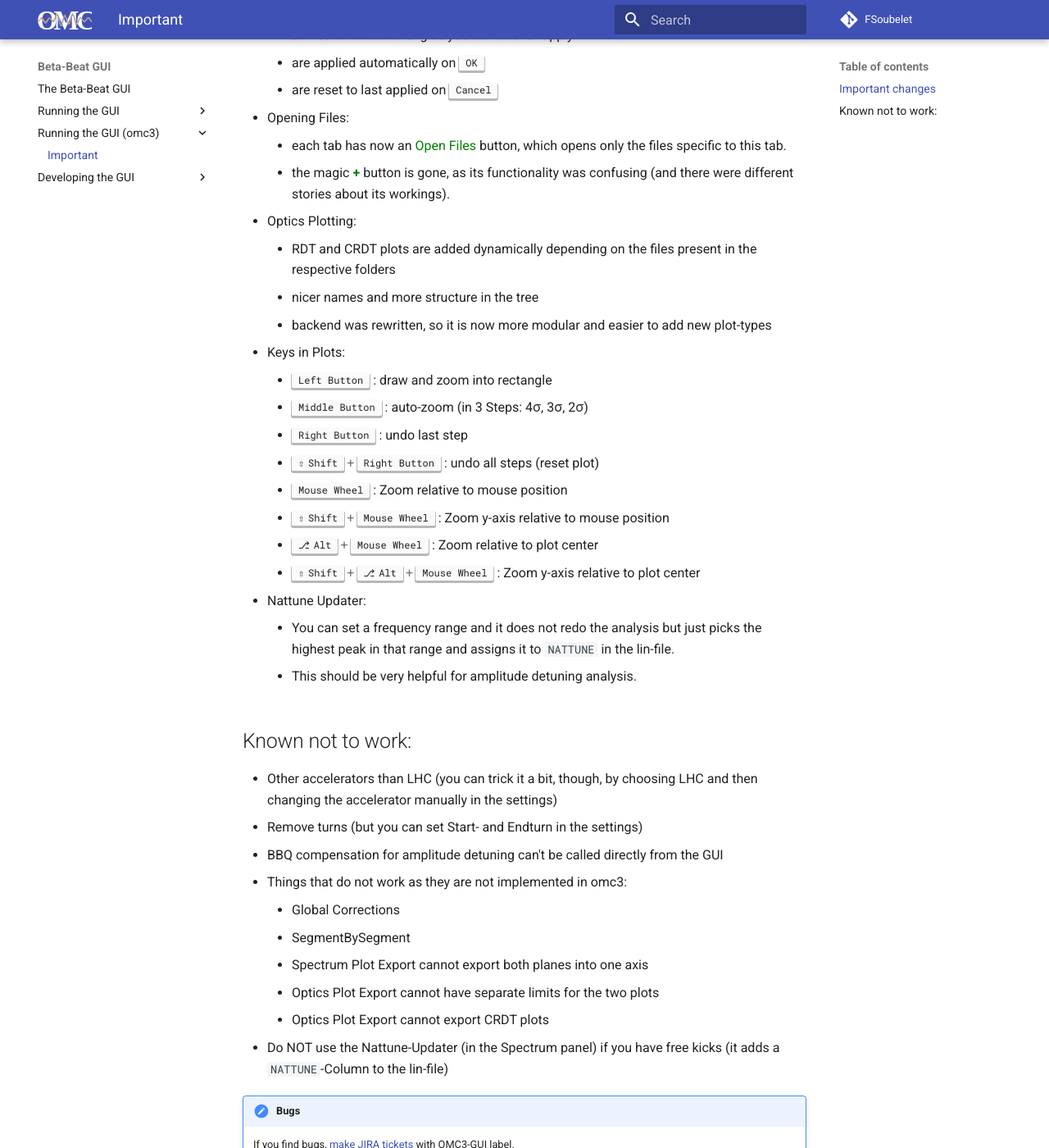
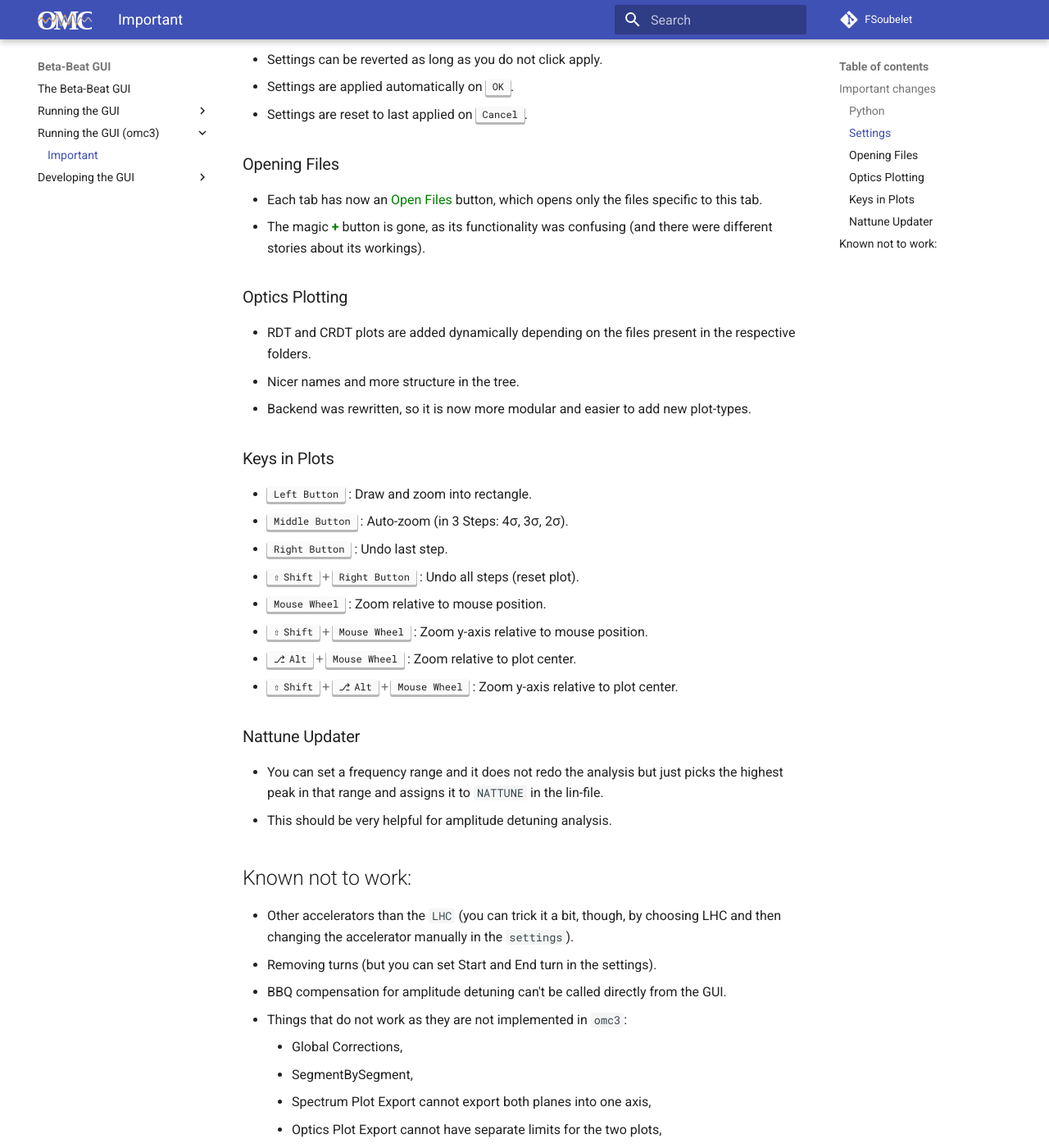
Before and after one commit to pylhc/pylhc.github.io, an MkDocs documentation site: the page built from docs/guis/betabeat/omc3.md, in a window 1280 px wide and 1400 px high, scrolled down 850 px. Shown: the whole window at 82% size. Built offline with MkDocs 1.6.1 and Material for MkDocs 9.7.7, drawn with Linux system fonts in a browser that asks for light colours; some of the changed text lies outside the part shown.

Commit message:
consistency and formatting

````diff
--- a/docs/guis/betabeat/omc3.md
+++ b/docs/guis/betabeat/omc3.md
@@ -1,73 +1,79 @@
 # Beta-Beat Gui for OMC3
 
-For now, this is still in beta and has a lot of not-yet-implemented
-functionality. On the up-side, it also has some new functionality
-and improved functionality over the Beta-Beat-Source (`master`) branch.
+!!! info ""
+    This page is meant for people, who know the old Gui and want to use the `omc3` functionality in the GUI now!
 
-The basic optics analysis and plotting works, though!
-
-This page is meant for people, who know the old Gui and want to use
-the omc3 functionality now!
+For now, this is still in beta and has a lot of not-yet-implemented functionality.
+On the up-side, it also has some new-and-improved functionality over the Beta-Beat-Source (`master`) branch.
+The basic optics analysis and plotting work!
 
 ## Important changes
 
-- Python:
-    - in the Beam-Selection Window you need to give it a python-binary (e.g. `venv/bin/python`).
-    Best would be if you have a local virtual environment. This **needs to have omc3 installed as a package**
-    (see [omc3 on github][omc3_github_gettingstarted]).
-    ```
-    pip install git+https://github.com/pylhc/omc3.git
-    ```
-    - this is because python calls are now made by module, <br>
-      i.e. `python -m omc3.module arg1 arg2 ...`
+### Python
 
-- Settings:
-    - are now all in one place (the settings-button on top)
-    - entries in the settings that are lists (e.g. 'Turns' which will be `STARTTURN ENDTURN`) are given as **space-separated** values, NOT comma separated.
-    - can be reverted as long as you do not click apply
-    - are applied automatically on ++okbtn++
-    - are reset to last applied on ++cancelbtn++
+In the Beam-Selection Window you need to give it a python-binary (e.g. `venv/bin/python`).
+Best would be if you have a local virtual environment.
+This **needs to have omc3 installed as a package**.
+See [omc3 on github][omc3_github_getting_started]{target=_blank}.
+```bash
+pip install git+https://github.com/pylhc/omc3.git
+```
+This is because python calls are now made by module, i.e.:
+```bash
+python -m omc3.module arg1 arg2 ...
+```
 
-- Opening Files:
-    - each tab has now an <span style="color:green;">Open Files</span> button, which opens only the files specific to this tab.
-    - the magic <span style="color:green">**+**</span> button is gone, as its functionality was confusing (and there were different stories about its workings).
+### Settings
 
- - Optics Plotting:
-    - RDT and CRDT plots are added dynamically depending on the files present in the respective folders
-    - nicer names and more structure in the tree
-    - backend was rewritten, so it is now more modular and easier to add new plot-types
+* Settings are now all in one place (the settings-button on top).
+* Entries in the settings that are lists (e.g. 'Turns' which will be `STARTTURN ENDTURN`) are given as **space-separated** values, NOT comma separated.
+* Settings can be reverted as long as you do not click apply.
+* Settings are applied automatically on ++okbtn++.
+* Settings are reset to last applied on ++cancelbtn++.
 
-- Keys in Plots:
-    - ++lbutton++ : draw and zoom into rectangle
-    - ++mbutton++ : auto-zoom (in 3 Steps: 4&sigma;, 3&sigma;, 2&sigma;)
-    - ++rbutton++ : undo last step
-    - ++shift+rbutton++ : undo all steps (reset plot)
-    - ++mousewheel++ : Zoom relative to mouse position
-    - ++shift+mousewheel++ : Zoom y-axis relative to mouse position
-    - ++alt+mousewheel++ : Zoom relative to plot center
-    - ++shift+alt+mousewheel++ : Zoom y-axis relative to plot center
+### Opening Files
 
-- Nattune Updater:
-    - You can set a frequency range and it does not redo the analysis but just picks the highest peak in that range and assigns it to `NATTUNE` in the lin-file.
-    - This should be very helpful for amplitude detuning analysis.
+* Each tab has now an <span style="color:green;">Open Files</span> button, which opens only the files specific to this tab.
+* The magic <span style="color:green">**+**</span> button is gone, as its functionality was confusing (and there were different stories about its workings).
+
+### Optics Plotting
+
+* RDT and CRDT plots are added dynamically depending on the files present in the respective folders.
+* Nicer names and more structure in the tree.
+* Backend was rewritten, so it is now more modular and easier to add new plot-types.
+
+### Keys in Plots
+
+* ++lbutton++ : Draw and zoom into rectangle.
+* ++mbutton++ : Auto-zoom (in 3 Steps: 4&sigma;, 3&sigma;, 2&sigma;).
+* ++rbutton++ : Undo last step.
+* ++shift+rbutton++ : Undo all steps (reset plot).
+* ++mousewheel++ : Zoom relative to mouse position.
+* ++shift+mousewheel++ : Zoom y-axis relative to mouse position.
+* ++alt+mousewheel++ : Zoom relative to plot center.
+* ++shift+alt+mousewheel++ : Zoom y-axis relative to plot center.
+
+### Nattune Updater
+
+* You can set a frequency range and it does not redo the analysis but just picks the highest peak in that range and assigns it to `NATTUNE` in the lin-file.
+* This should be very helpful for amplitude detuning analysis.
+
+## Known not to work:
+
+* Other accelerators than the `LHC` (you can trick it a bit, though, by choosing LHC and then changing the accelerator manually in the `settings`).
+* Removing turns (but you can set Start and End turn in the settings).
+* BBQ compensation for amplitude detuning can't be called directly from the GUI.
+* Things that do not work as they are not implemented in `omc3`:
+    - Global Corrections,
+    - SegmentBySegment,
+    - Spectrum Plot Export cannot export both planes into one axis,
+    - Optics Plot Export cannot have separate limits for the two plots,
+    - Optics Plot Export cannot export CRDT plots,
+* Do NOT use the Nattune-Updater (in the Spectrum panel) if you have free kicks (it adds a `NATTUNE`-Column to the lin-file).
+
+!!! warning "Bug Reporting"
+    If you find bugs, please make [JIRA tickets][jira_bug_tickets]{target=_blank} with the `OMC3-GUI` label.
 
 
-## Known not to work:
-- Other accelerators than LHC (you can trick it a bit, though, by choosing LHC and then changing the accelerator manually in the settings)
-- Remove turns (but you can set Start- and Endturn in the settings)
-- BBQ compensation for amplitude detuning can't be called directly from the GUI
-- Things that do not work as they are not implemented in omc3:
-    - Global Corrections
-    - SegmentBySegment
-    - Spectrum Plot Export cannot export both planes into one axis
-    - Optics Plot Export cannot have separate limits for the two plots
-    - Optics Plot Export cannot export CRDT plots
-- Do NOT use the Nattune-Updater (in the Spectrum panel) if you have free kicks (it adds a `NATTUNE`-Column to the lin-file)
-
-
-!!! important "Bugs"
-    If you find bugs, [make JIRA tickets][jira] with OMC3-GUI label.
-
-
-[omc3_github_gettingstarted]: https://github.com/pylhc/omc3#getting-started
-[jira]: https://its.cern.ch/jira/projects/BBGUI/issues
+[omc3_github_getting_started]: https://github.com/pylhc/omc3#getting-started
+[jira_bug_tickets]: https://its.cern.ch/jira/projects/BBGUI/issues
--- a/mkdocs.yml
+++ b/mkdocs.yml
@@ -76,6 +76,7 @@
       check_paths: true
   - pymdownx.smartsymbols
   - pymdownx.superfences
+  - pymdownx.tabbed
   - pymdownx.tasklist:
       custom_checkbox: true
   - pymdownx.tilde
````
Also changed, not shown: docs/general/ideas.md (+41 -68 lines), docs/general/links.md (+108 -48 lines), docs/general/tricks.md (+44 -71 lines), docs/guis/betabeat/ide_install.md (+49 -93 lines).
